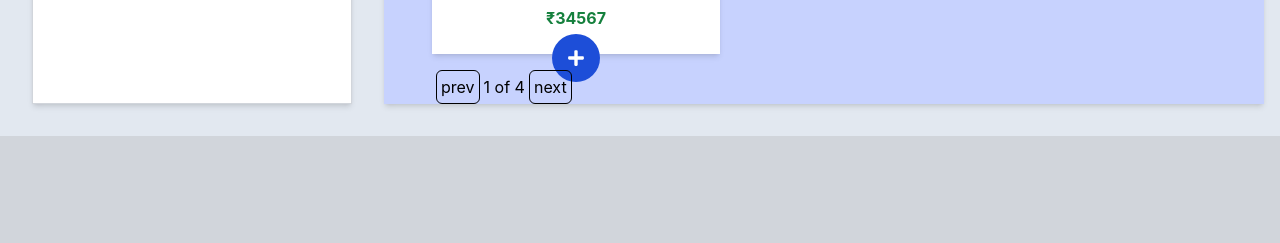
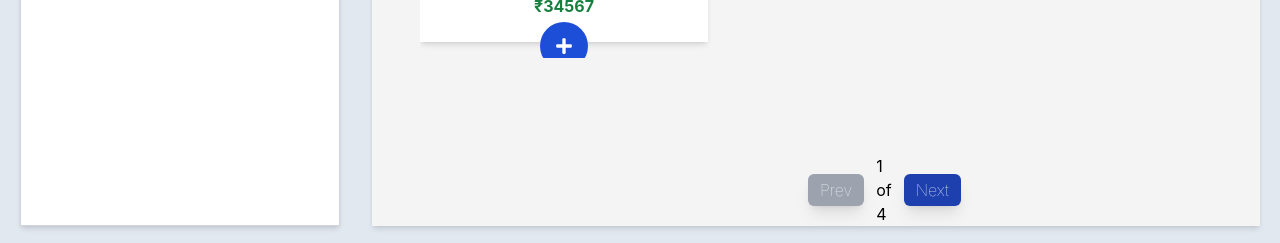
Before and after one commit to sana-mukhtar/Lets-shop, a React (Vite) app in the folder lets-shop-frontend/: page /search in a window 1280 px wide. Shown: the part 862-1105 px from the top of the page. Before the commit the page ends 998 px from the top, so only its background shows below. Built offline with nearby package versions, Linux system fonts and the light colour scheme.

Commit message:
Search section UI complete

```diff
--- a/lets-shop-frontend/index.html
+++ b/lets-shop-frontend/index.html
@@ -1,5 +1,5 @@
 <!doctype html>
-<html lang="en" class="h-full bg-gray-300">
+<html lang="en" class="h-full bg-[#f4f4f4]">
   <head>
     <meta charset="UTF-8" />
     <link rel="icon" type="image/svg+xml" href="/vite.svg" />
--- a/lets-shop-frontend/src/components/Header.tsx
+++ b/lets-shop-frontend/src/components/Header.tsx
@@ -12,8 +12,8 @@ const user = { _id: "asdf", role: "" };
 const Header = () => {
   const [isOpen, setIsOpen] = useState<boolean>(false);
   return (
-    <nav className="flex justify-end items-stretch gap-14 flex-row h-20 bg-gray-100 p-5">
-      <Link to={"/"} className="font-bold">HOME</Link>
+    <nav className="flex justify-end items-stretch gap-14 flex-row h-20 bg-[#fafcfa] p-5 ">
+      <Link to={"/"} className="font-bold ">HOME</Link>
       <Link to={"/search"}>
         <FaSearch />
       </Link>
--- a/lets-shop-frontend/src/pages/Search.tsx
+++ b/lets-shop-frontend/src/pages/Search.tsx
@@ -8,10 +8,10 @@ const Search = () => {
   const [category, setCategory] = useState("");
   const [page, setPage] = useState(1);
     const addToCartHandler = () => {};
-    const isPrev = true;
-    const isNext = true;
+    const isPrev = page>1;
+    const isNext = page<4;
   return (
-    <div className="search p-8 flex justify-start items-stretch gap-8 min-h-[calc(100vh-5rem)] bg-slate-200">
+    <div className="search p-5 flex justify-start items-stretch gap-8 min-h-[calc(100vh-5rem)] bg-slate-200">
       <aside className="min-w-80 p-8 flex flex-col justify-start items-stretch gap-2 border shadow-md bg-white border-1 border-gray-300">
         <h2 className="text-xl font-md  text-gray-600 tracking-widest">
           FILTERS
@@ -68,7 +68,7 @@ const Search = () => {
           </select>
         </div>
       </aside>
-      <main className="flex flex-col justify-start items-start bg-indigo-200  min-w-[calc(100vw-25rem)] px-12 shadow-md">
+      <main className="flex flex-col justify-start items-start bg-[#f4f4f4]  min-w-[calc(100vw-25rem)] px-12 shadow-md">
         <h1 className="text-3xl font-normal tracking-widest py-5 ">PRODUCTS</h1>
         <input
           type="text"
@@ -77,7 +77,7 @@ const Search = () => {
           onChange={(e) => setSearch(e.target.value)}
           className="mb-4 py-2 px-2 rounded-md w-[40%] shadow-md"
         />
-        <div className="flex flex-row justify-start items-start gap-4 flex-wrap">
+        <div className="flex flex-row justify-start items-start gap-4 flex-wrap overflow-y-auto">
           <div className="">
             <ProductCard
               photo="https://store.storeimages.cdn-apple.com/4668/as-images.apple.com/is/macbook-air-gold-select-201810?wid=539&hei=312&fmt=jpeg&qlt=95&.v=1664472289059"
@@ -110,23 +110,23 @@ const Search = () => {
             />
           </div>
         </div>
-        <article className="">
+        <article className="flex flex-row  justify-center items-center gap-2 lg:mx-96 mt-24 ">
           <button
             disabled={!isPrev}
-            className="border border-black rounded-md p-1 mx-1"
+            className="border border-none shadow-lg rounded-md  py-1 px-3 mx-1 bg-blue-800 text-white font-thin disabled:bg-gray-400 disabled:cursor-not-allowed"
             onClick={() => setPage((prev) => prev - 1)}
           >
-            prev
+            Prev
           </button>
           <span>
             {page} of {4}
           </span>
           <button
             disabled={!isNext}
-            className="border border-black  rounded-md p-1 mx-1"
+            className="border border-none shadow-lg  rounded-md py-1 px-3 mx-1 bg-blue-800 text-white font-thin disabled:bg-gray-400 disabled:cursor-not-allowed"
             onClick={() => setPage((prev) => prev + 1)}
           >
-            next
+            Next
           </button>
         </article>
       </main>
```
